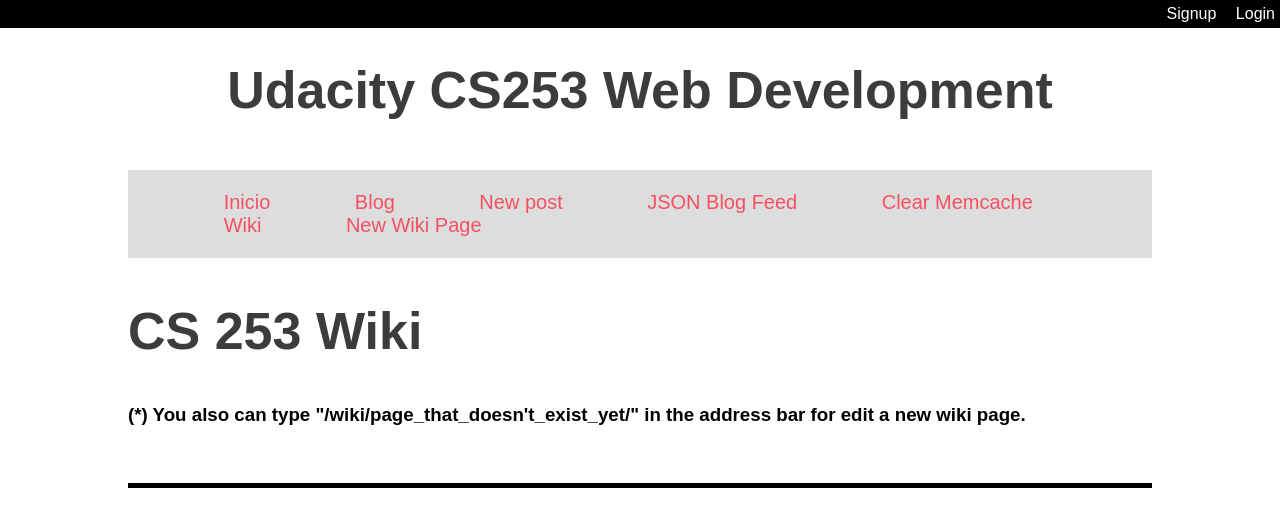
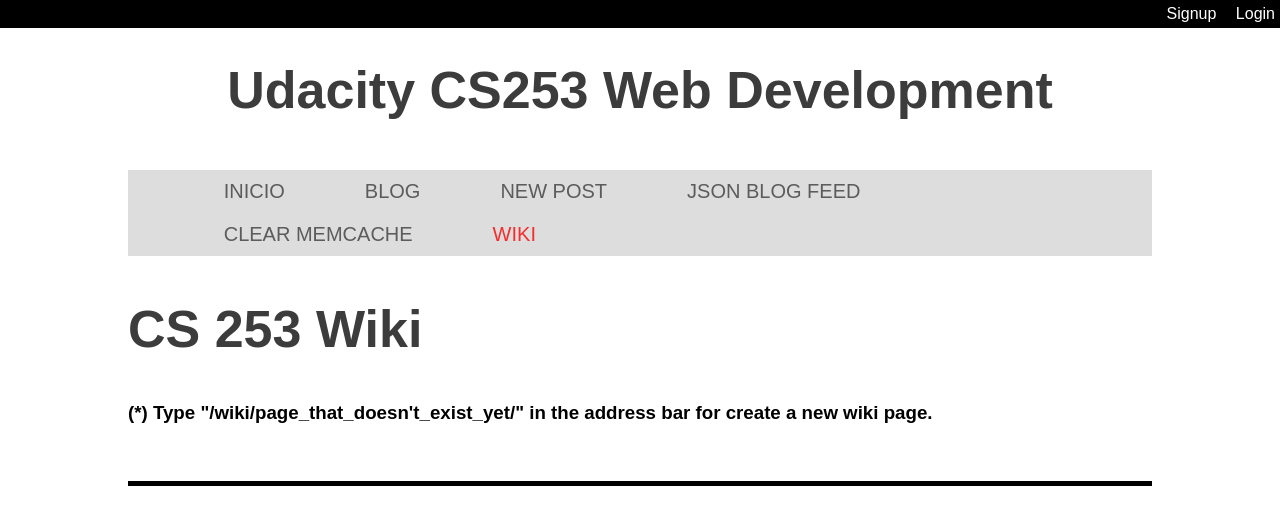
Before and after one commit to sreladio/cs253, a Python web app: template templates/wiki/wiki-front.html in a window 1280 px wide. Shown: the top 527 px of the page. Run offline with Jinja, Linux system fonts and the light colour scheme; the template is opened without the code that fills it, so the values that code supplies are empty.

Commit message:
new styling for the nav bar

```diff
--- a/static/css/main.css
+++ b/static/css/main.css
@@ -1,4 +1,3 @@
-
 h1 {
 	font-size: 52px;
 	color: #3c3c3c;
@@ -92,24 +91,30 @@
 .main-nav {
 	clear: both;
 	background-color: #DDD;
-	padding: 5px;
+	padding-left: 5px;
+	padding-right: 5px;
+	min-width: 290px;
 }
 
 .main-nav ul {
 	margin-left: 5%;
 	padding: 0px;
+	font-size: 0px;
 }
 
 .main-nav ul li {
-	display: inline;
+	box-sizing: border-box;
+	display: inline-block;
+	vertical-align: top;
 	text-align: center;
 	padding: 10px 20px;
+	font-size: 20px;
 }
 
 .main-nav ul li a{
-	font-size: 20px;
 	padding: 10px 20px;
-
+	text-transform: uppercase;
+	color: #3c3c3c;
 	/* Firefox */
     -moz-transition-property: all;
     -moz-transition-duration: 1s;
@@ -139,9 +144,14 @@
 }
 
 .main-nav ul li a:hover {
+	color: #FE2D44;
 	background-color: #555;
 }
 
+.main-nav ul li .selected {
+	background-color: none;
+	color: red;
+}
 
 /* Login area
 *****************************************/
--- a/templates/base.html
+++ b/templates/base.html
@@ -21,13 +21,12 @@
 
   	<nav class="main-nav">
 		<ul>
-			<li><a href="/">Inicio</a></li>
-			<li><a href="/blog">Blog</a></li>
-			<li><a href="/blog/newpost">New post</a></li>
+			<li><a {% block index %}{% endblock %} href="/">Inicio</a></li>
+			<li><a {% block blog %}{% endblock %} href="/blog">Blog</a></li>
+			<li><a {% block newpost %}{% endblock %} href="/blog/newpost">New post</a></li>
 			<li><a href="/blog/.json">JSON Blog Feed</a></li>
 			<li><a href="/blog/flush">Clear Memcache</a></li>
-			<li><a href="/wiki">Wiki</a></li>
-			<li><a href="/wiki/_edit/NewWikiPage">New Wiki Page</a></li>
+			<li><a {% block wiki %}{% endblock %} href="/wiki">Wiki</a></li>
 		</ul>
 	</nav>
 
--- a/templates/blog/blog-front.html
+++ b/templates/blog/blog-front.html
@@ -1,4 +1,6 @@
 {% extends "base.html" %}
+
+{% block blog %}class="selected"{% endblock %}
 
 {% block body_sections %}
 	<section>
--- a/templates/blog/new-post.html
+++ b/templates/blog/new-post.html
@@ -1,4 +1,6 @@
 {% extends "base.html" %}
+
+{% block newpost %}class="selected"{% endblock %}
 
 {% block body_sections %}
 	<section>
--- a/templates/index.html
+++ b/templates/index.html
@@ -1,4 +1,6 @@
 {% extends "base.html" %}
+
+{% block index %}class="selected"{% endblock %}
 
 {% block body_sections %}
 	<section>
--- a/templates/wiki/wiki-front.html
+++ b/templates/wiki/wiki-front.html
@@ -1,4 +1,6 @@
 {% extends "base.html" %}
+
+{% block wiki %}class="selected"{% endblock %}
 
 {% block body_sections %}
 	<section>
@@ -7,7 +9,7 @@
 		</header>
 
 		<article>
-			<h3>(*) You also can type "/wiki/page_that_doesn't_exist_yet/" in the address bar for edit a new wiki page.</h3>
+			<h3>(*) Type "/wiki/page_that_doesn't_exist_yet/" in the address bar for create a new wiki page.</h3>
 		</article>
 
 		<br>
@@ -19,9 +21,6 @@
 				<hr>
 			</header>
 			<p>{{page.content.replace('\n', '<br>') | safe}}</p>
-			<footer class="permalink">
-				<a href="/wiki/_edit/{{ page.title }}">Edit</a>
-			</footer>
 		</article>
 		{% endfor %}
 	</section>
```
